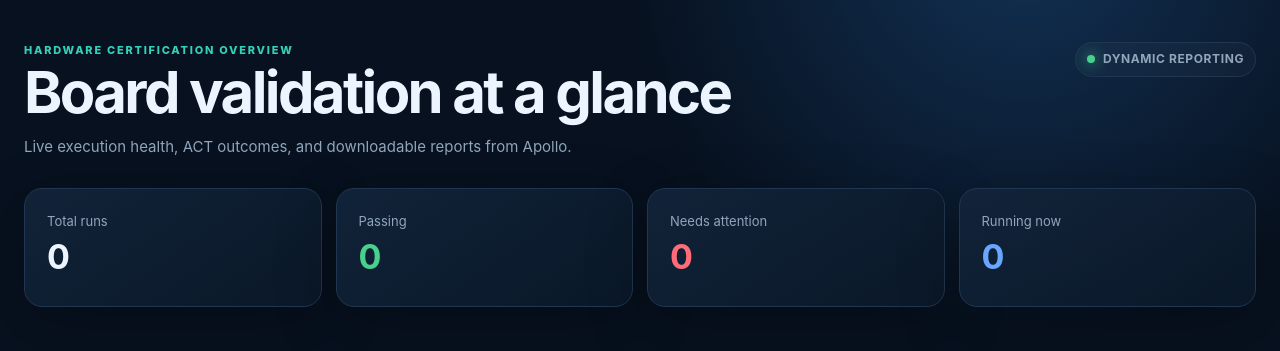
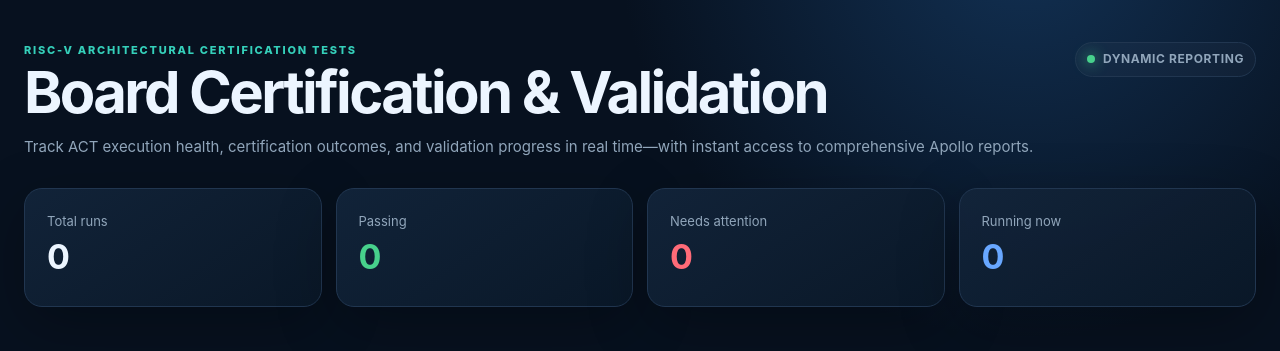
Before and after one commit to farazahmad-10xe/RISC-V-CI-Django-Web-Portal, a Django app: page /portal/ in a window 1280 px wide. Shown: the part 68-419 px from the top of the page. Run offline with Django 5.2, Linux system fonts and the light colour scheme; the visitor is signed in with stand-in values (Sample User, id 1); data that the repository does not hold is empty.

Commit message:
Refresh dashboard certification copy

```diff
--- a/results/templates/results/dashboard.html
+++ b/results/templates/results/dashboard.html
@@ -3,9 +3,9 @@
 {% block content %}
 <section class="hero">
   <div>
-    <p class="eyebrow">Hardware certification overview</p>
-    <h1>Board validation at a glance</h1>
-    <p class="muted">Live execution health, ACT outcomes, and downloadable reports from Apollo.</p>
+    <p class="eyebrow">RISC-V Architectural Certification Tests</p>
+    <h1>Board Certification &amp; Validation</h1>
+    <p class="muted">Track ACT execution health, certification outcomes, and validation progress in real time—with instant access to comprehensive Apollo reports.</p>
   </div>
   <div class="live-pill"><span></span> Dynamic reporting</div>
 </section>
```
